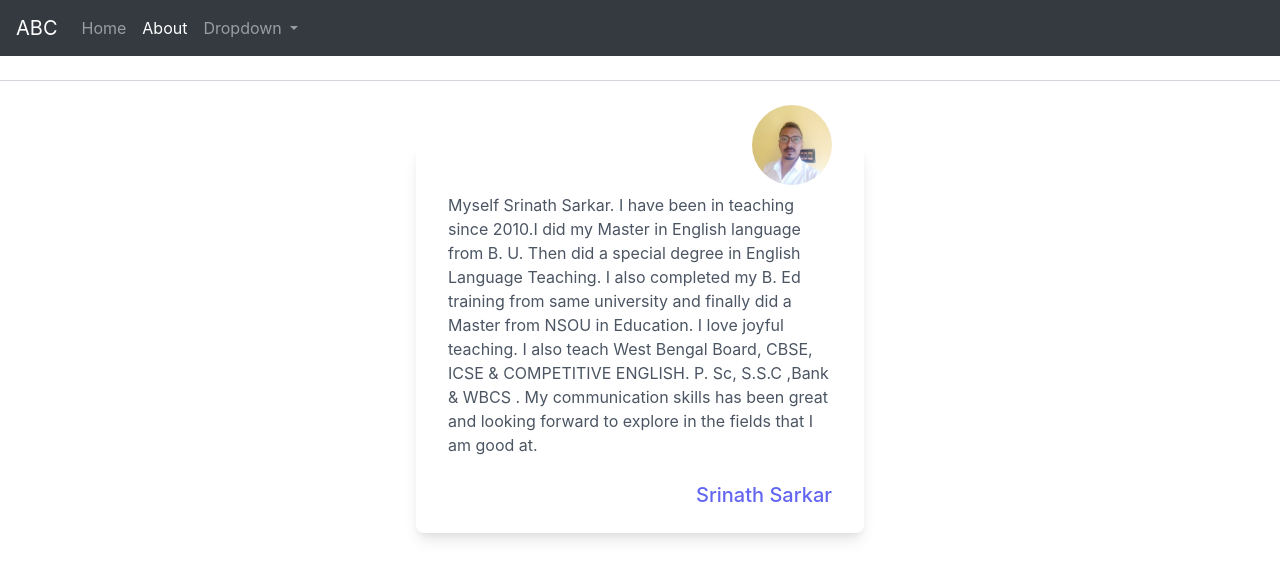
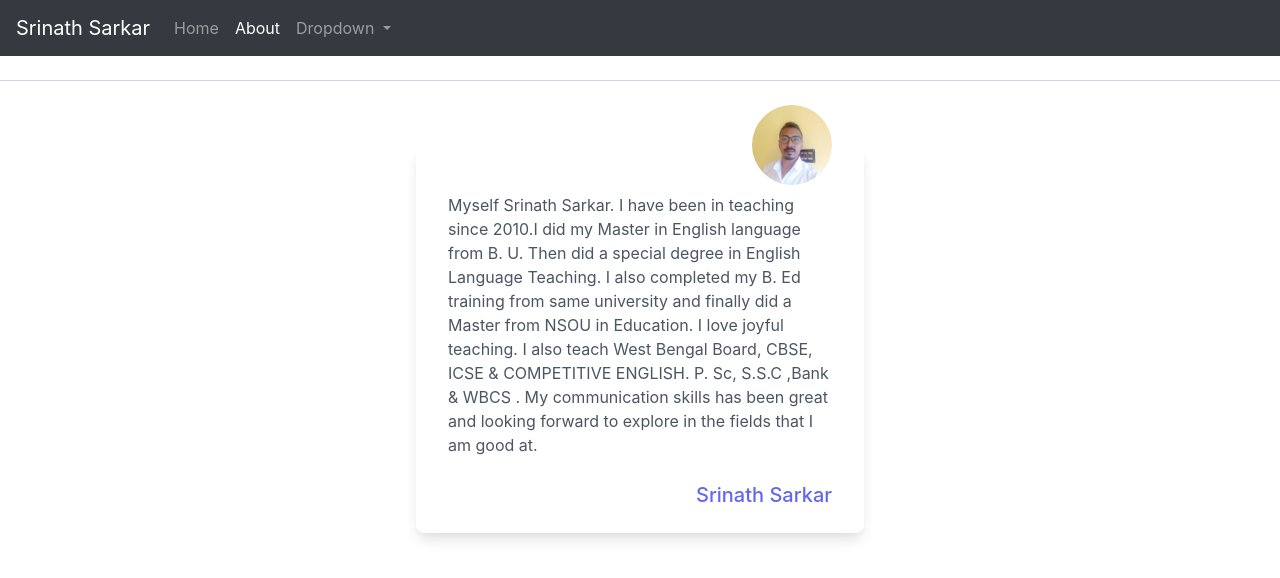
Before and after one commit to srinathsarkar/srinathsarkar.github.io, a plain HTML site: page about.html in a window 1280 px wide. Drawn offline with nearby package versions, Linux system fonts and the light colour scheme.

Commit message:
Update about.html

```diff
--- a/about.html
+++ b/about.html
@@ -9,11 +9,11 @@
 
     <link rel="stylesheet" href="https://maxcdn.bootstrapcdn.com/bootstrap/4.0.0/css/bootstrap.min.css" integrity="sha384-Gn5384xqQ1aoWXA+058RXPxPg6fy4IWvTNh0E263XmFcJlSAwiGgFAW/dAiS6JXm" crossorigin="anonymous">
 
-    <title>Hello, world!</title>
+    <title>Srinath Sarkar</title>
   </head>
   <body>
      <nav class="navbar navbar-expand-lg navbar-dark bg-dark">
-      <a class="navbar-brand" href="#">ABC</a>
+      <a class="navbar-brand" href="#">Srinath Sarkar</a>
       <button class="navbar-toggler" type="button" data-toggle="collapse" data-target="#navbarSupportedContent" aria-controls="navbarSupportedContent" aria-expanded="false" aria-label="Toggle navigation">
         <span class="navbar-toggler-icon"></span>
       </button>
```
